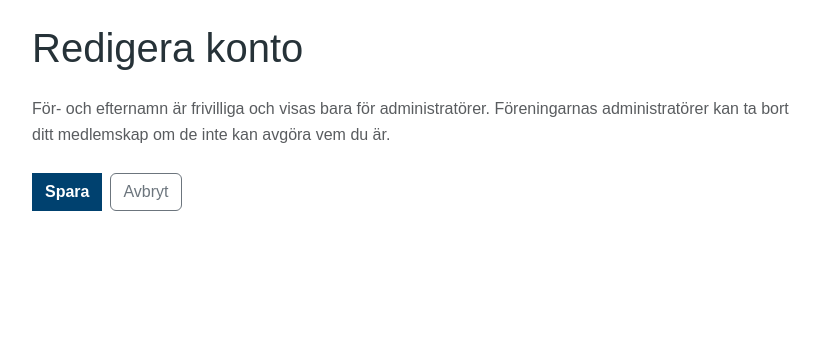
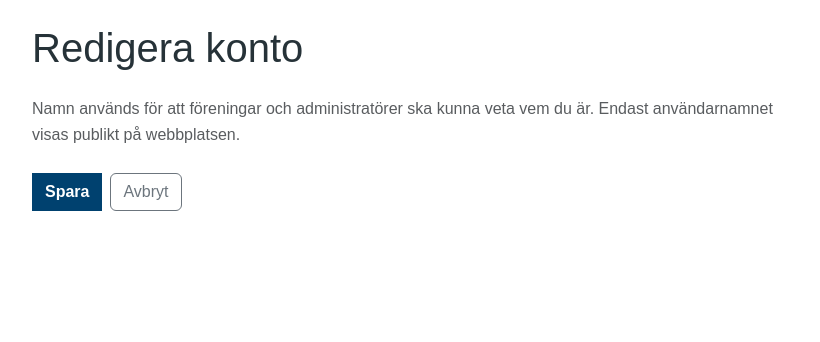
Before and after one commit to Perrow/sarf-breeder-award, a Django app: template users/templates/users/account_edit.html in a window 1280 px wide. Shown: the part 91-433 px from the top of the page, without its empty margins (80-900 px from the left). Run offline with Django 5.2, Linux system fonts and the light colour scheme; the template is opened without the code that fills it: most values are stand-ins (such as "Sample title", 1, 10 or a date in 2020); grey boxes marked "Sample" are stand-in pictures; parts of the project's set-up code (start-up, migrations or seed data) failed here and were passed over.

Commit message:
USER-402 Explain private and public identity on profile

```diff
--- a/users/templates/users/account_edit.html
+++ b/users/templates/users/account_edit.html
@@ -8,7 +8,7 @@
 
     <form method="post" class="site-form">
         {% csrf_token %}
-        <p class="text-body-secondary">För- och efternamn är frivilliga och visas bara för administratörer. Föreningarnas administratörer kan ta bort ditt medlemskap om de inte kan avgöra vem du är.</p>
+        <p class="text-body-secondary">Namn används för att föreningar och administratörer ska kunna veta vem du är. Endast användarnamnet visas publikt på webbplatsen.</p>
         {% include "includes/form_error_summary.html" %}
         {{ form.as_p }}
         <div class="form-actions">
```
